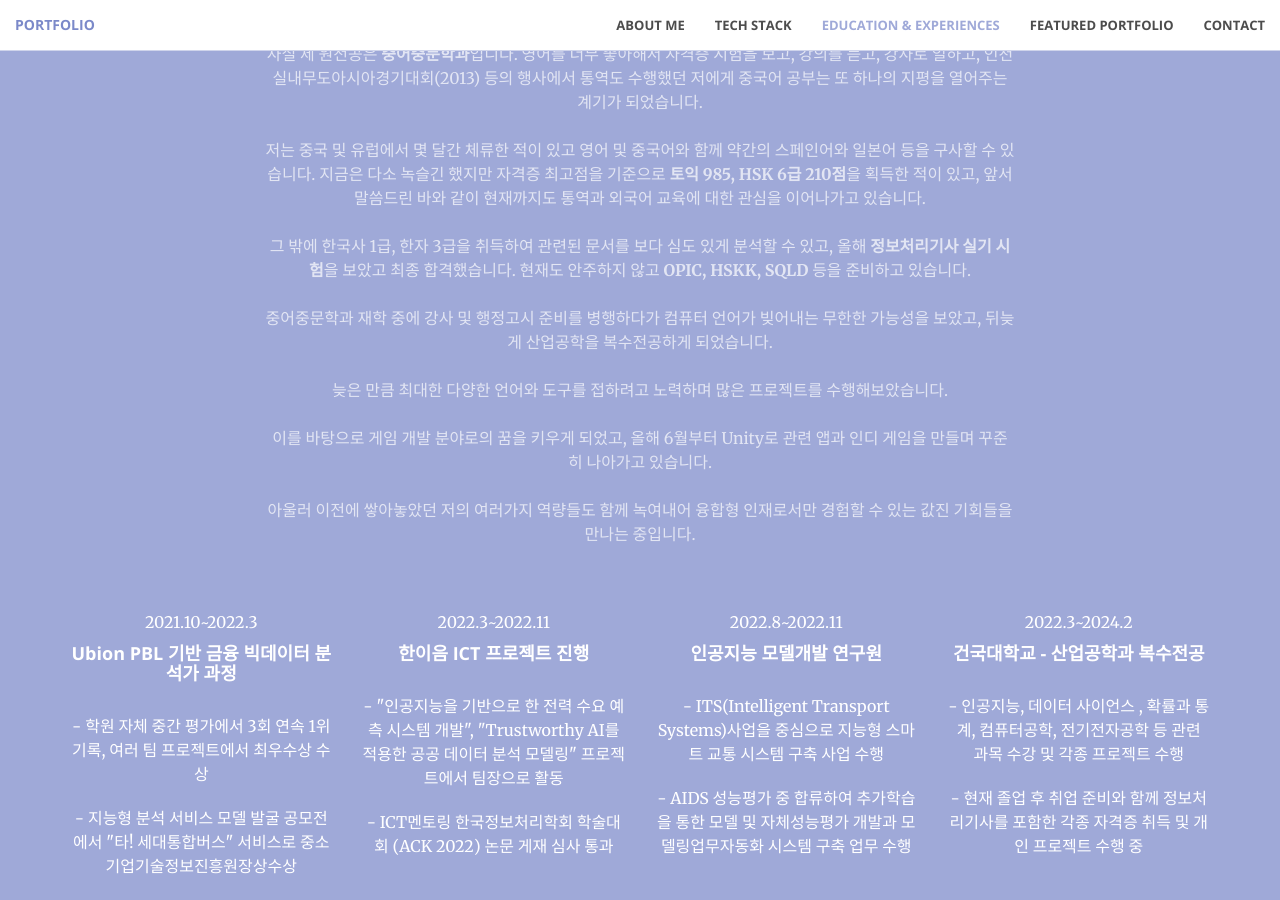
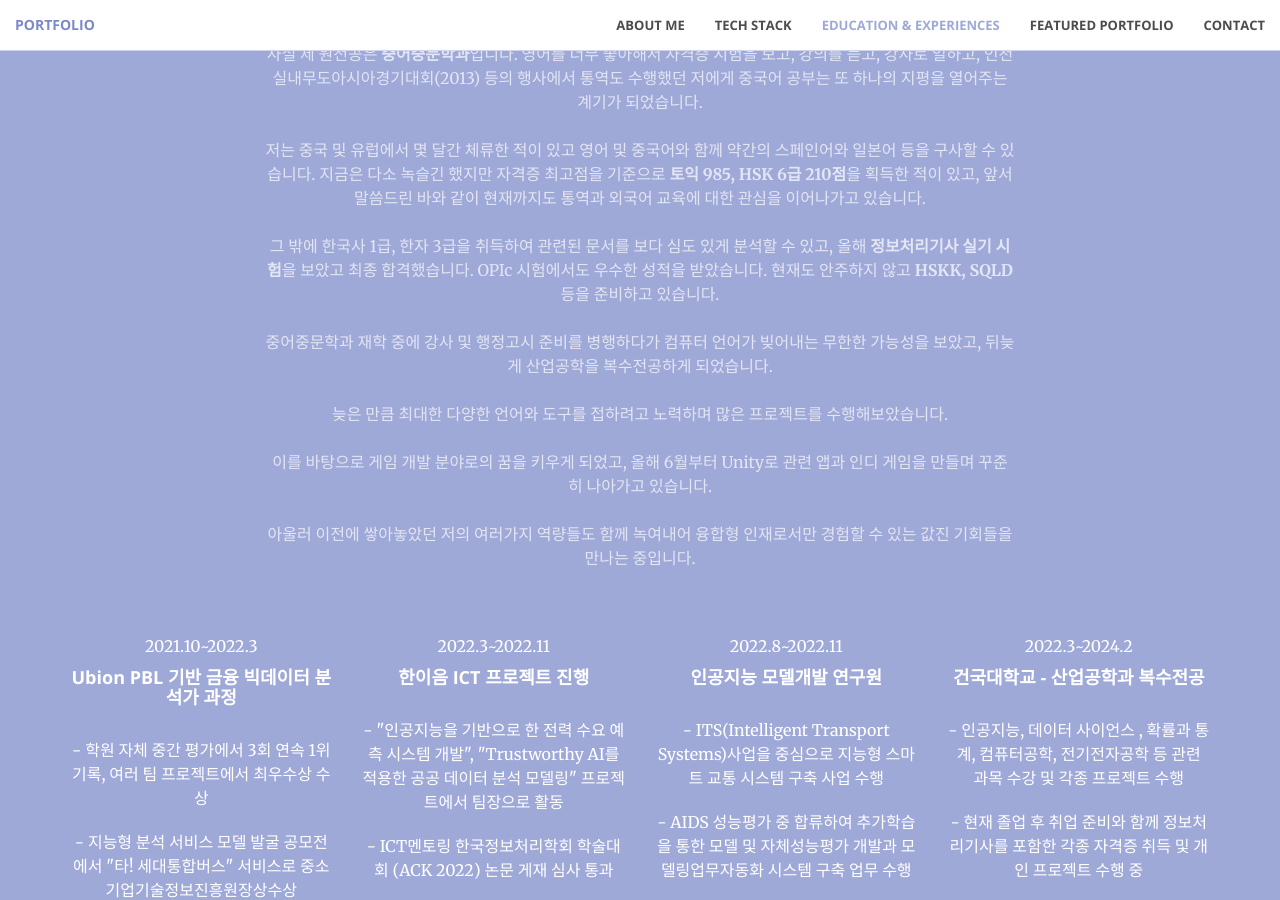
Before and after one commit to ymdev2023/ymdev2023.github.io, a Jekyll site: the page built from index.html, in a window 1280 px wide and 900 px high, scrolled down 2469 px. Built offline with Jekyll 4.4.1, drawn with Linux system fonts in a browser that asks for light colours.

Commit message:
fix: 개요

```diff
--- a/_includes/education-experience.html
+++ b/_includes/education-experience.html
@@ -22,7 +22,8 @@
           <br /><br />
           그 밖에 한국사 1급, 한자 3급을 취득하여 관련된 문서를 보다 심도 있게
           분석할 수 있고, 올해 <b>정보처리기사 실기 시험</b>을 보았고 최종
-          합격했습니다. 현재도 안주하지 않고<b> OPIC, HSKK, SQLD</b> 등을
+          합격했습니다. OPIc 시험에서도 우수한 성적을 받았습니다.
+          현재도 안주하지 않고<b> HSKK, SQLD</b> 등을
           준비하고 있습니다.<br /><br />
           중어중문학과 재학 중에 강사 및 행정고시 준비를 병행하다가 컴퓨터
           언어가 빚어내는 무한한 가능성을 보았고, 뒤늦게 산업공학을 복수전공하게
```
